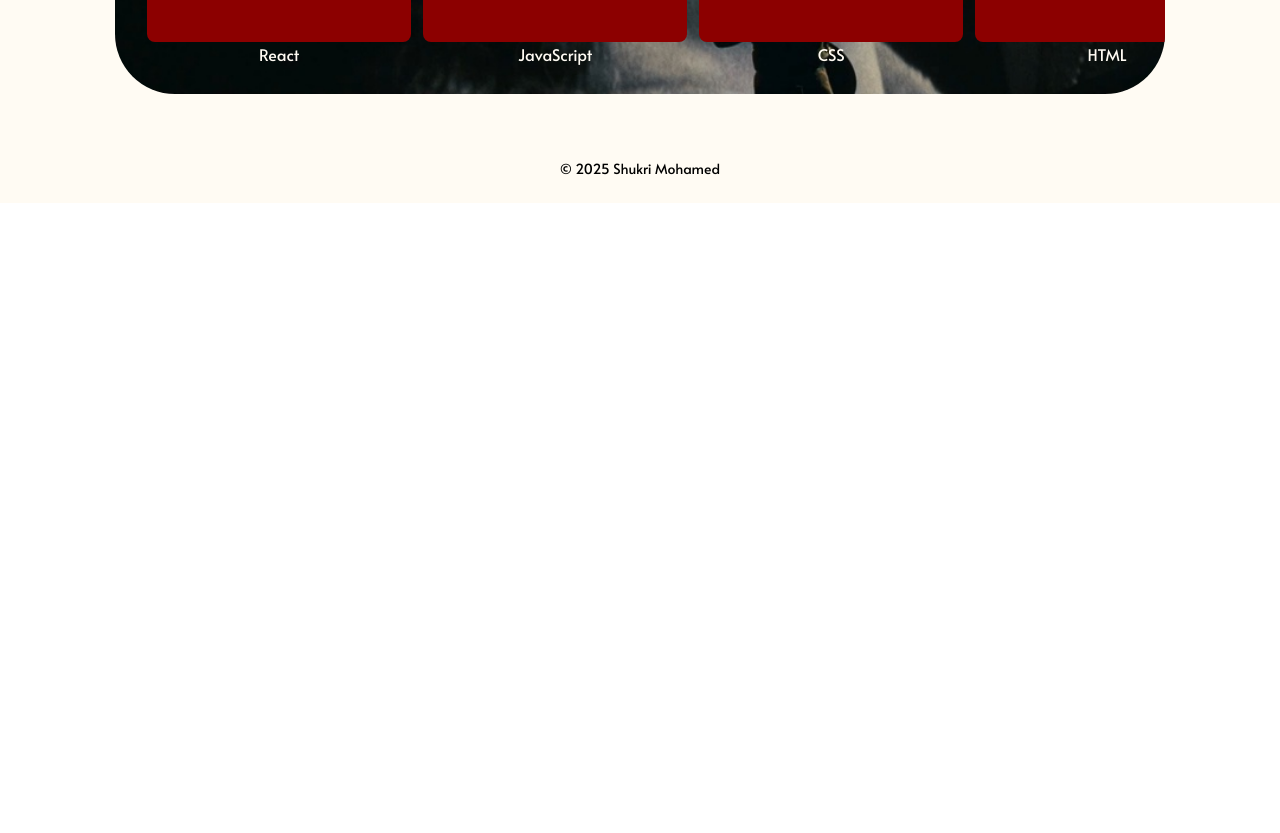
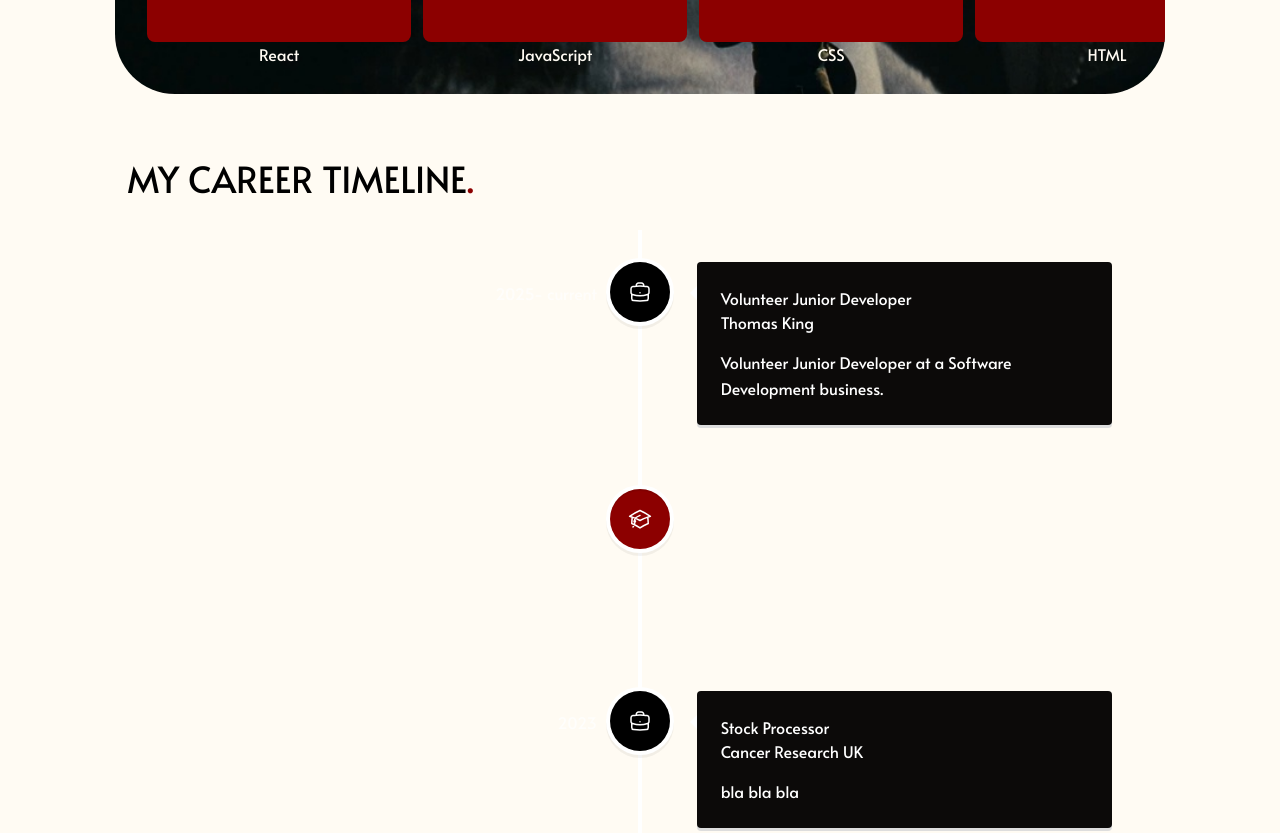
Before and after one commit to Shukrim433/portfolio-new, a React (Vite) app: page / in a window 1280 px wide. Shown: the part 1080-1913 px from the top of the page. Before the commit the page ends 1283 px from the top, so only its background shows below. Built offline with nearby package versions, Linux system fonts and the light colour scheme.

Commit message:
timeline component (not complete)

```diff
--- /dev/null
+++ b/src/components/Timeline.jsx
@@ -0,0 +1,50 @@
+import React from "react";
+import timelineElements from "../assets/timelineElements";
+import {
+  VerticalTimeline,
+  VerticalTimelineElement,
+} from "react-vertical-timeline-component";
+import "react-vertical-timeline-component/style.min.css";
+import WorkIcon from "../assets/WorkIcon";
+import SchoolIcon from "../assets/SchoolIcon";
+
+const Timeline = () => {
+  return (
+    <div className="flex flex-col gap-6  justify-center">
+        <h2 className="text-2xl md:text-4xl mt-8 mb-2 px-3">MY CAREER TIMELINE<span className="text-red">.</span></h2>
+      <div>
+      {timelineElements.map((role) => (
+        <div key={role.id}>
+          <VerticalTimeline>
+            <VerticalTimelineElement
+              className={`${
+                role.type == "school"
+                  ? "vertical-timeline-element--education"
+                  : "vertical-timeline-element--work"
+              }`}
+              contentStyle={role.type == "school" ?  { background: "#0c0a09", color: "#ffffff" } : { background: "#0c0a09", color: "#ffffff" }}
+              contentArrowStyle={{ borderRight: "7px solid  #ffffff" }}
+              date={role.date}
+              iconStyle={
+                role.type == "school"
+                  ? { background: "#8c0000", color: "#fff" }
+                  : { background: "#000000", color: "#fff" }
+              }
+              icon={role.type == "school" ? <SchoolIcon /> : <WorkIcon />}
+              position={`${role.type == "school" ? "left" : "right"}`}
+            >
+              <h3 className="vertical-timeline-element-title">{role.title}</h3>
+              <h4 className="vertical-timeline-element-subtitle">
+                {role.institution}
+              </h4>
+              <p>{role.description}</p>
+            </VerticalTimelineElement>
+          </VerticalTimeline>
+        </div>
+      ))}
+      </div>
+    </div>
+  );
+};
+
+export default Timeline;
--- a/src/pages/Home.jsx
+++ b/src/pages/Home.jsx
@@ -1,19 +1,21 @@
-import React from 'react'
-import Carousel from '../components/Carousel'
+import React from "react";
+import Carousel from "../components/Carousel";
+import Timeline from "../components/Timeline";
 
 const Home = () => {
   return (
-    <div className='flex flex-col gap-8 py-10 font-custom'>
-      <h1 className='text-6xl sm:text-8xl lg:text-9xl'>PORTFOLIO<span className='text-red'>.</span></h1>
-      <div className='flex justify-between'>
-        <p className='text-xl sm:text-2xl lg:text-4xl' >Shukri Mohamed</p>
-        <p className='text-xl sm:text-2xl lg:text-4xl'>Web Developer</p>
+    <div className="flex flex-col gap-8 py-10 font-custom">
+      <h1 className="text-6xl sm:text-8xl lg:text-9xl">
+        PORTFOLIO<span className="text-red">.</span>
+      </h1>
+      <div className="flex justify-between">
+        <p className="text-xl sm:text-2xl lg:text-4xl">Shukri Mohamed</p>
+        <p className="text-xl sm:text-2xl lg:text-4xl">Web Developer</p>
       </div>
+      <Carousel />
+      <Timeline />
+    </div>
+  );
+};
 
-
-     <Carousel/>
-    </div>
-  )
-}
-
-export default Home
+export default Home;
```
